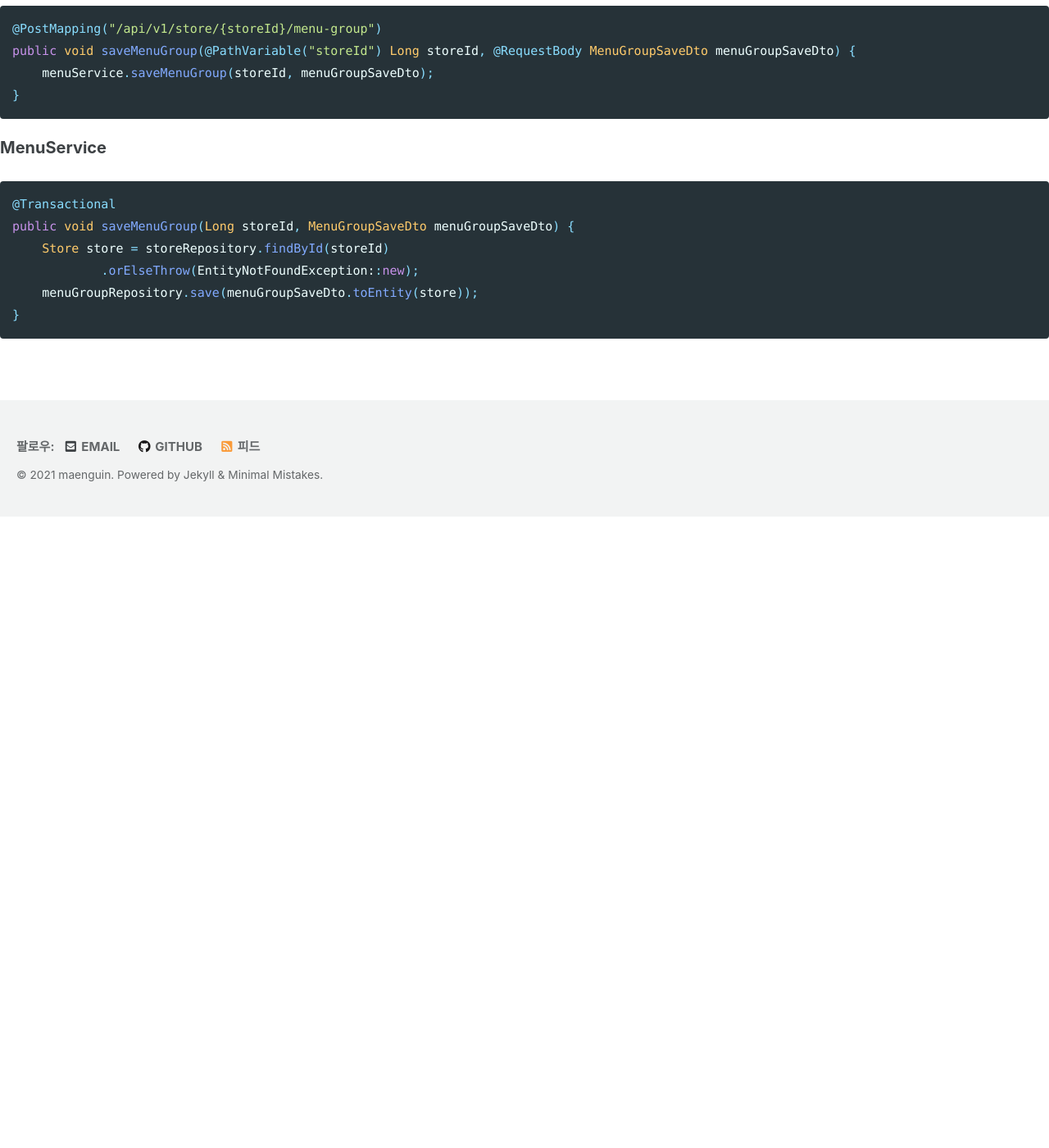
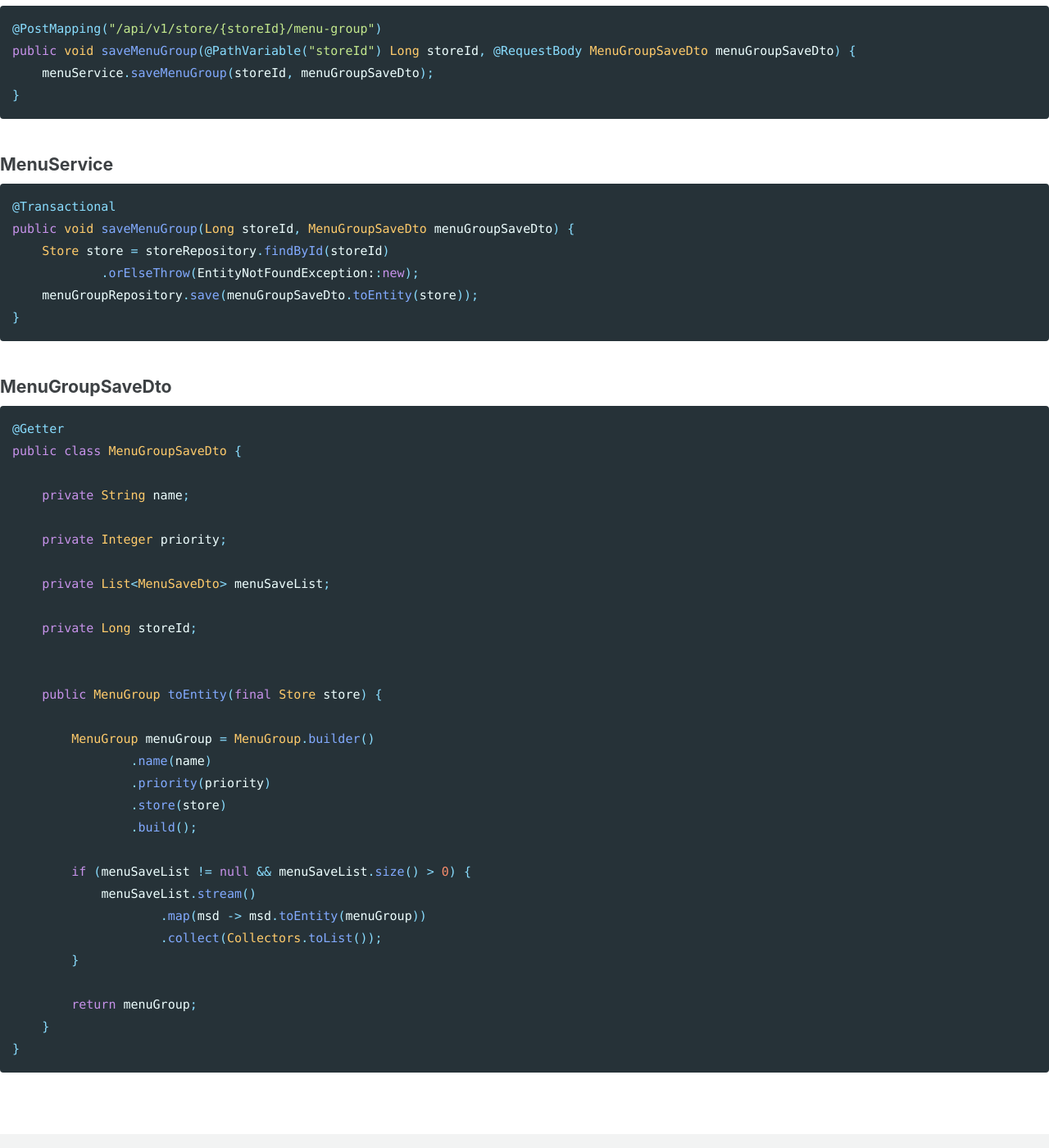
Before and after one commit to maenguin/maenguin.github.io, a Jekyll site: the page built from private/toy/menu.md, in a window 1280 px wide and 1400 px high, scrolled down 3048 px. Shown: the whole window at 82% size. Built offline with Jekyll 4.4.1, drawn with Linux system fonts in a browser that asks for light colours; cached includes are drawn as plain includes; our own code applies the rules of GitHub Pages for plain Markdown files; before the commit the page ends 3678 px from its top, so only the background shows below that.

Commit message:
Update menu.md

````diff
--- a/private/toy/menu.md
+++ b/private/toy/menu.md
@@ -80,7 +80,7 @@ public void saveMenuGroup(@PathVariable("storeId") Long storeId, @RequestBody Me
     menuService.saveMenuGroup(storeId, menuGroupSaveDto);
 }
 ```
-**MenuService**
+#### MenuService
 ```java
 @Transactional
 public void saveMenuGroup(Long storeId, MenuGroupSaveDto menuGroupSaveDto) {
@@ -89,3 +89,35 @@ public void saveMenuGroup(Long storeId, MenuGroupSaveDto menuGroupSaveDto) {
     menuGroupRepository.save(menuGroupSaveDto.toEntity(store));
 }
 ```
+#### MenuGroupSaveDto
+```java
+@Getter
+public class MenuGroupSaveDto {
+
+    private String name;
+
+    private Integer priority;
+
+    private List<MenuSaveDto> menuSaveList;
+
+    private Long storeId;
+
+
+    public MenuGroup toEntity(final Store store) {
+
+        MenuGroup menuGroup = MenuGroup.builder()
+                .name(name)
+                .priority(priority)
+                .store(store)
+                .build();
+
+        if (menuSaveList != null && menuSaveList.size() > 0) {
+            menuSaveList.stream()
+                    .map(msd -> msd.toEntity(menuGroup))
+                    .collect(Collectors.toList());
+        }
+
+        return menuGroup;
+    }
+}
+```
````
